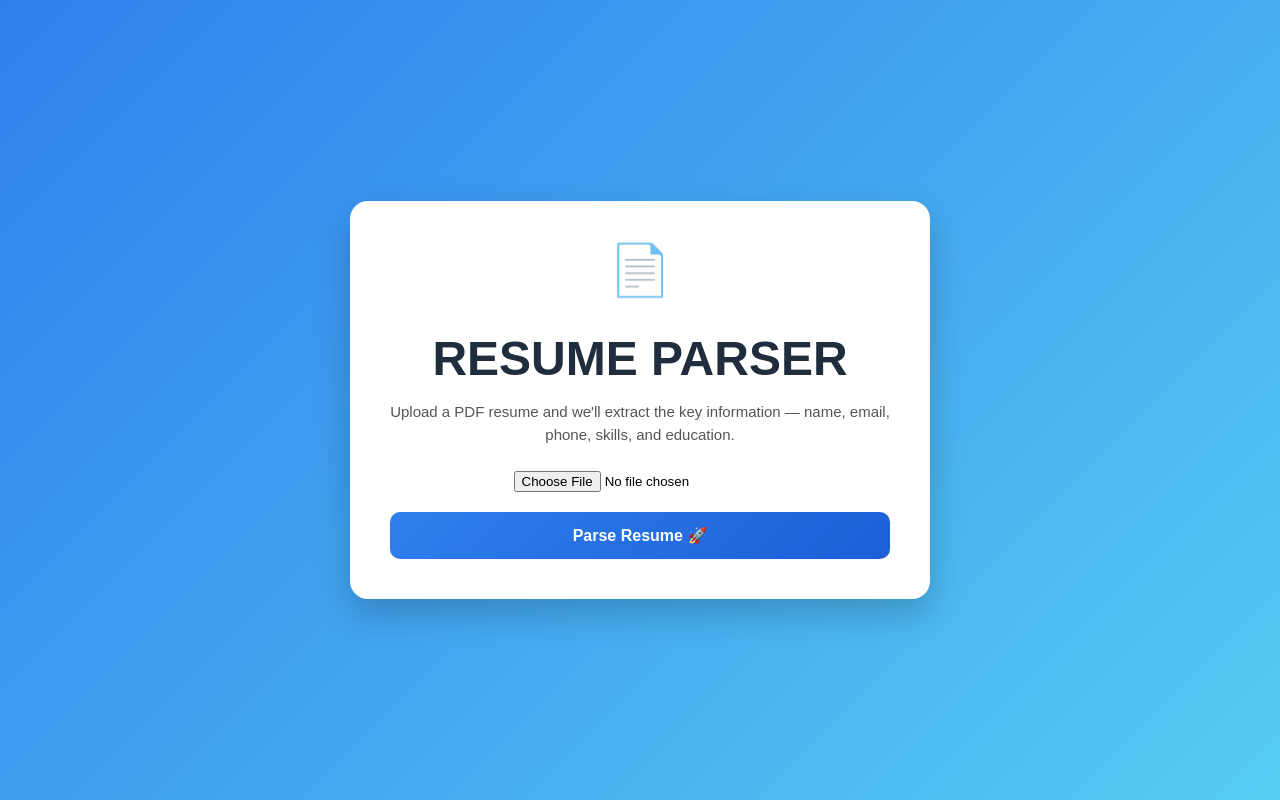
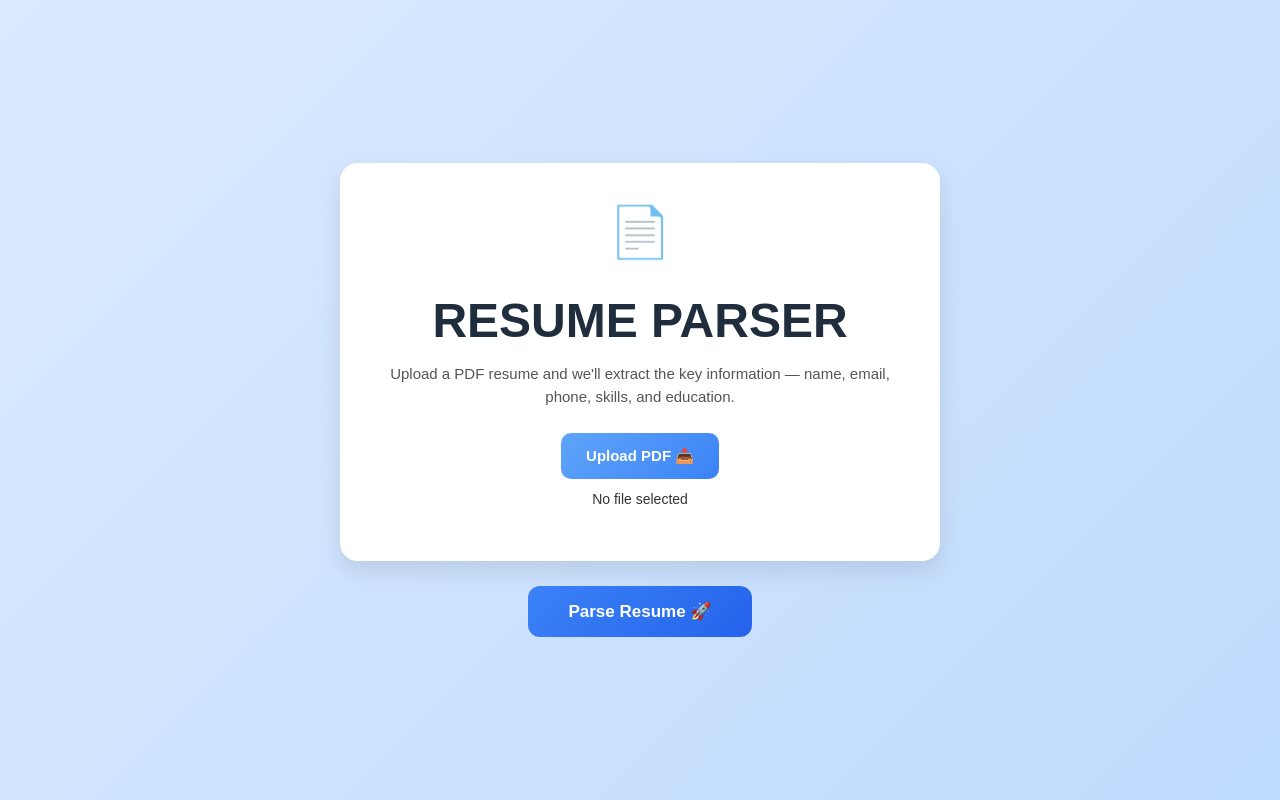
Before and after one commit to nihirashh/resume-parser-ai, a Flask app: page / in a window 1280 px wide. Run offline with Flask 3, Linux system fonts and the light colour scheme.

Commit message:
Final UI polish with pastel theme and improved layout

```diff
--- a/static/static.css
+++ b/static/static.css
@@ -3,23 +3,24 @@ body {
     margin: 0;
 }
 
-/* Full screen background */
+/* Pastel Blue Background */
 .main {
     height: 100vh;
     display: flex;
+    flex-direction: column;
     justify-content: center;
     align-items: center;
-    background: linear-gradient(135deg, #2f80ed, #56ccf2);
+    background: linear-gradient(135deg, #dbeafe, #bfdbfe);
 }
 
-/* Bigger card */
+/* Card */
 .card {
-    width: 500px;
+    width: 520px;
     padding: 40px;
     background: white;
     border-radius: 18px;
     text-align: center;
-    box-shadow: 0px 15px 35px rgba(0,0,0,0.2);
+    box-shadow: 0px 10px 25px rgba(0,0,0,0.1);
 }
 
 /* Icon */
@@ -44,28 +45,42 @@ body {
     line-height: 1.5;
 }
 
-/* File input */
-.file-input {
-    margin-bottom: 20px;
-}
-
-/* Button */
-.btn {
-    display: block;
-    width: 100%;
-    padding: 14px;
-    background: linear-gradient(135deg, #2f80ed, #1c5ed6);
+/* Upload Button */
+.upload-btn {
+    display: inline-block;
+    padding: 14px 25px;
+    background: linear-gradient(135deg, #60a5fa, #3b82f6);
     color: white;
-    border: none;
     border-radius: 10px;
-    font-size: 16px;
+    font-size: 15px;
     cursor: pointer;
     font-weight: bold;
 }
 
-/* Hover effect */
-.btn:hover {
-    background: linear-gradient(135deg, #1c5ed6, #1548a3);
+/* File name */
+.file-name {
+    margin-top: 12px;
+    color: #333;
+    font-size: 14px;
+}
+
+/* Parse Button (outside card) */
+.parse-btn {
+    margin-top: 25px;
+    padding: 15px 40px;
+    background: linear-gradient(135deg, #3b82f6, #2563eb);
+    color: white;
+    border: none;
+    border-radius: 12px;
+    font-size: 17px;
+    cursor: pointer;
+    font-weight: bold;
+}
+
+/* Hover */
+.upload-btn:hover,
+.parse-btn:hover {
+    opacity: 0.9;
 }
 
 /* Responsive */
--- a/templates/index.html
+++ b/templates/index.html
@@ -7,6 +7,7 @@
 <body>
 
     <div class="main">
+
         <div class="card">
 
             <div class="icon">📄</div>
@@ -20,14 +21,33 @@
 
             <form method="POST" enctype="multipart/form-data">
 
-                <input type="file" name="resume" required class="file-input">
+                <!-- Styled Upload Button -->
+                <label class="upload-btn">
+                    Upload PDF 📤
+                    <input type="file" name="resume" required hidden id="fileInput">
+                </label>
 
-                <button type="submit" class="btn">Parse Resume 🚀</button>
+                <!-- File name display -->
+                <p id="fileName" class="file-name">No file selected</p>
+
+        </div>
+
+                <!-- Parse Button OUTSIDE card -->
+                <button type="submit" class="parse-btn">Parse Resume 🚀</button>
 
             </form>
 
-        </div>
     </div>
+
+    <!-- JS for showing file name -->
+    <script>
+        const fileInput = document.getElementById("fileInput");
+        const fileName = document.getElementById("fileName");
+
+        fileInput.addEventListener("change", function() {
+            fileName.textContent = this.files[0] ? this.files[0].name : "No file selected";
+        });
+    </script>
 
 </body>
 </html>
```
